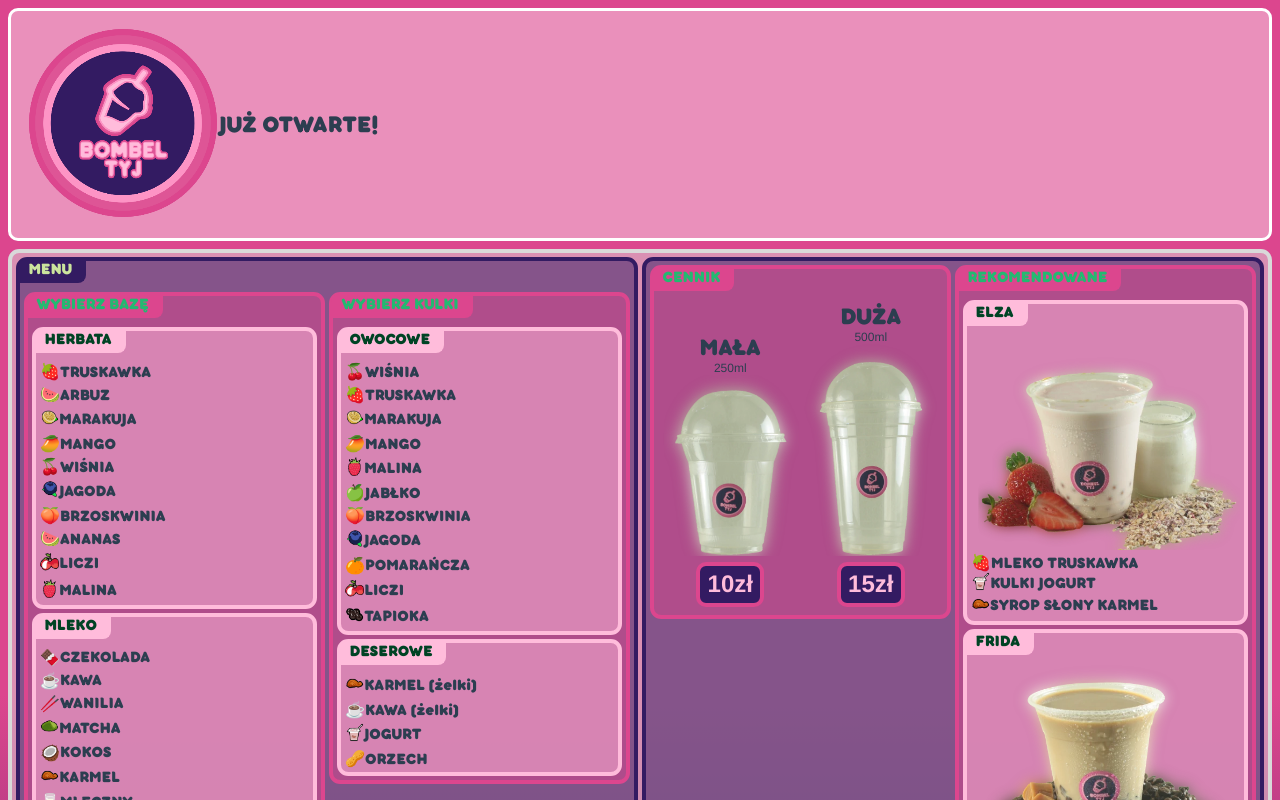
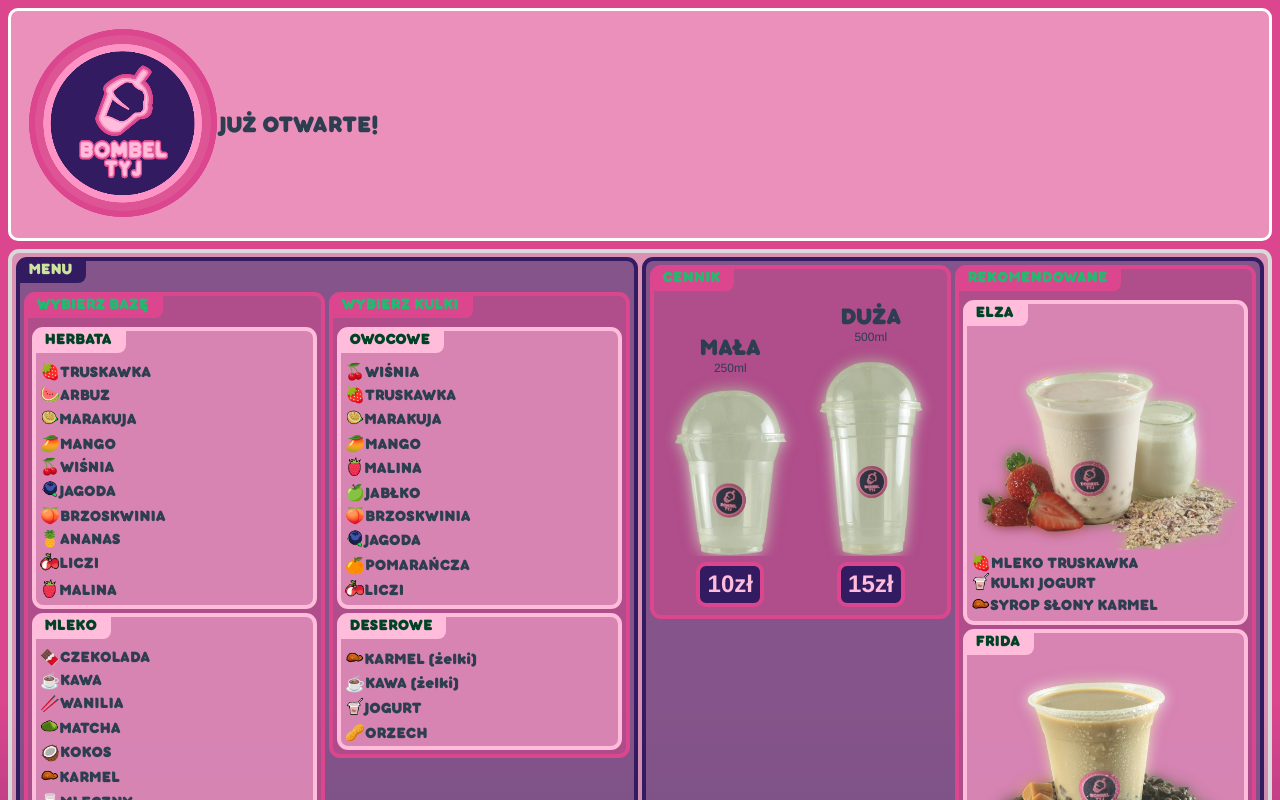
Before and after one commit to apietryga/bombeltyj, a Vue app: page / in a window 1280 px wide. Shown: the top 800 px of the page. Built offline with nearby package versions, Linux system fonts and the light colour scheme.

Commit message:
menu again

```diff
--- a/public/menu.json
+++ b/public/menu.json
@@ -50,8 +50,7 @@
                 { "name": "BRZOSKWINIA" },
                 { "name": "JAGODA" },
                 { "name": "POMARAŃCZA" },
-                { "name": "LICZI" },
-                { "name": "TAPIOKA" }
+                { "name": "LICZI" }
               ]
             },
             { "name": "DESEROWE",
--- a/src/components/VueIcon.vue
+++ b/src/components/VueIcon.vue
@@ -40,7 +40,7 @@ export default {
         "jabłko" : "🍏",
         "brzoskwinia" : "🍑",
         "orzech" : "🥜",
-        "ananas" : "🍉",
+        "ananas" : "🍍",
       }
     }
   },
```
Also changed, not shown: 1 other file (tests, documents, lock files or other folders).
